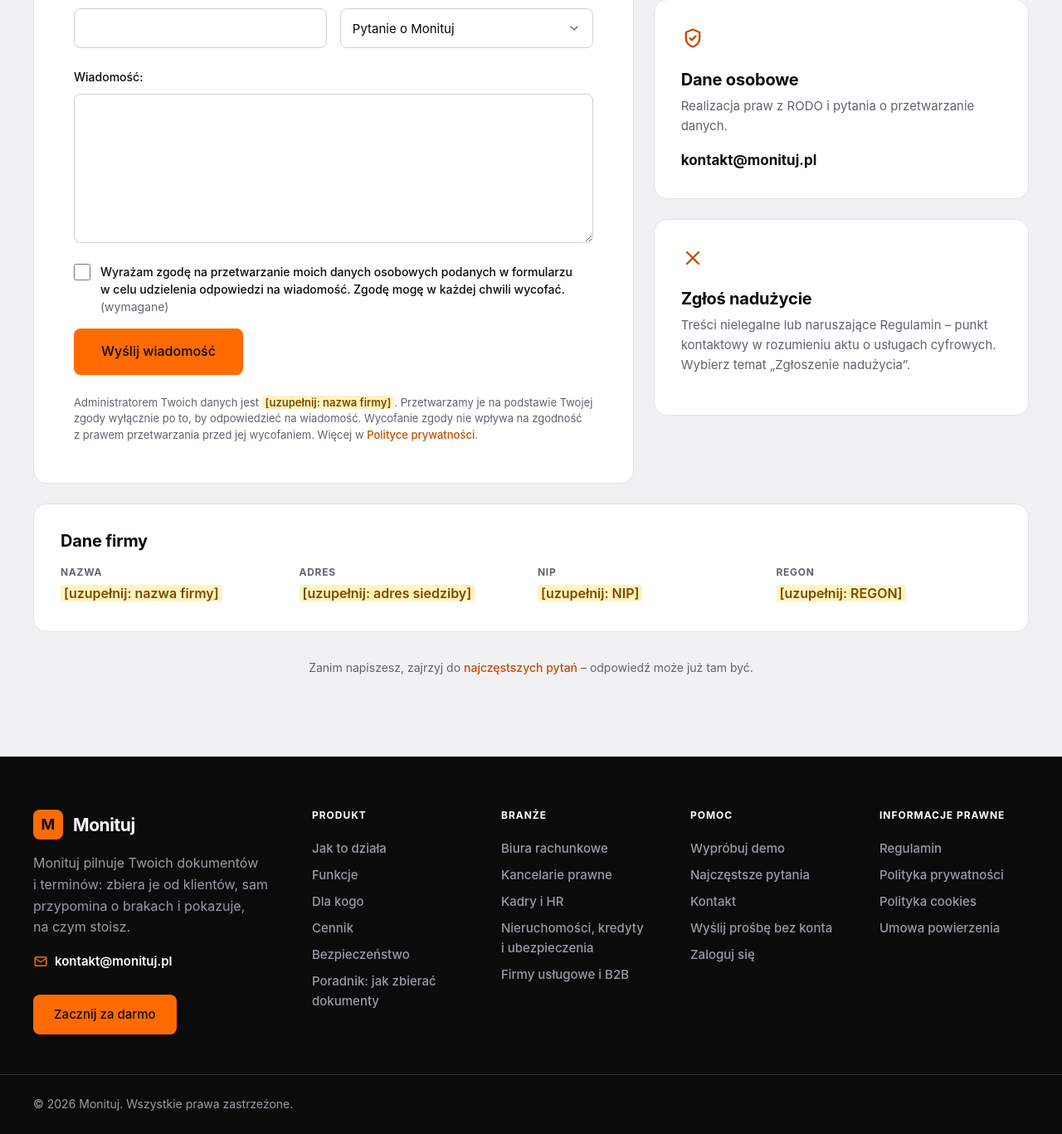
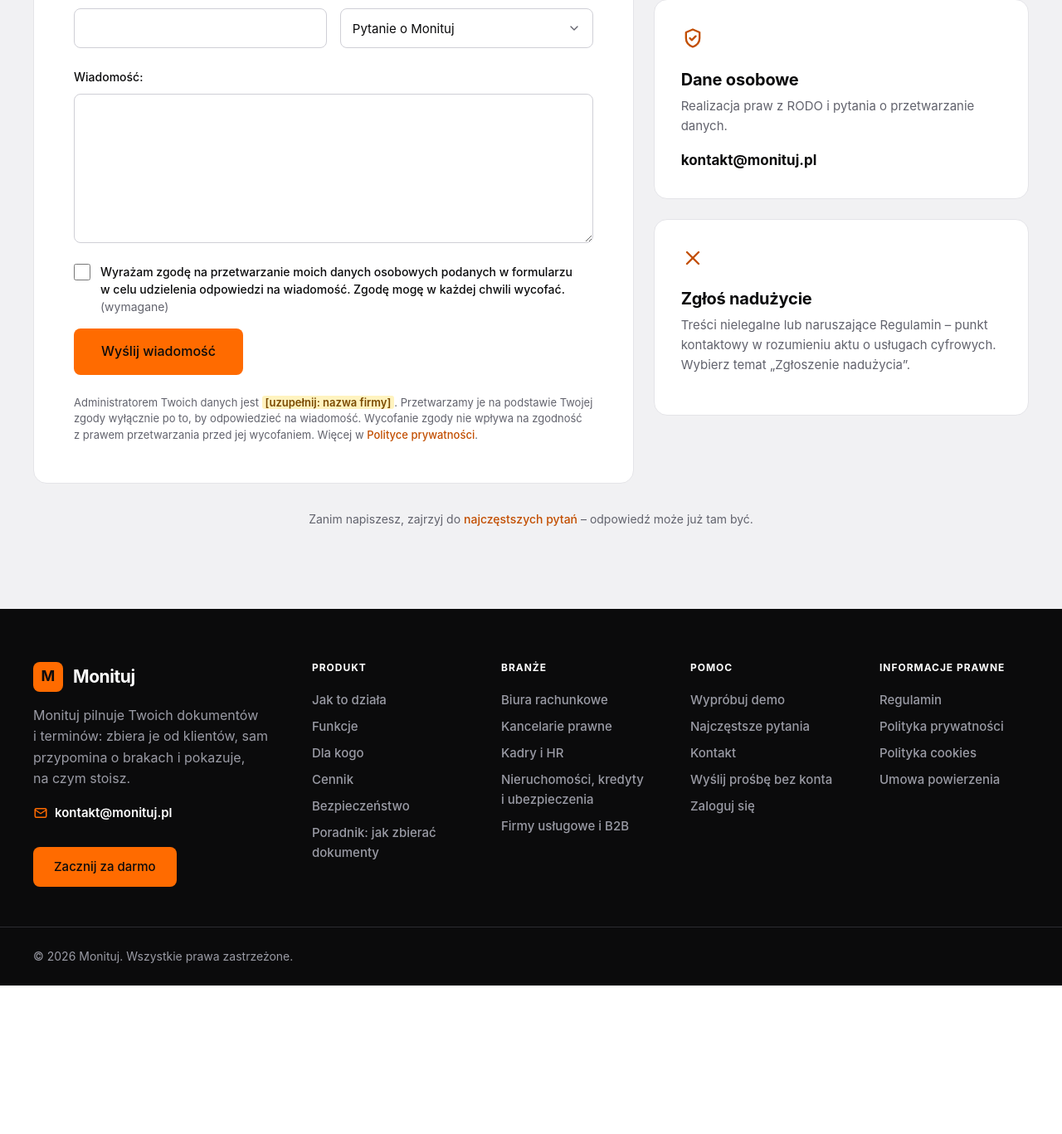
Before and after one commit to vladzakrevskyi/monituj.pl, a Django app: page /kontakt/ in a window 1280 px wide. Shown: the part 703-2070 px from the top of the page at 83% size. After the commit the page ends 1891 px from the top, so only its background shows below. Run offline with Django 5.2, Linux system fonts and the light colour scheme; parts of the project's set-up code (start-up, migrations or seed data) failed here and were passed over.

Commit message:
Contact page updated

```diff
--- a/templates/pages/contact.html
+++ b/templates/pages/contact.html
@@ -79,16 +79,6 @@
 </aside>
 </div>
 
-<div class="company-card">
-<h2>Dane firmy</h2>
-<dl>
-<div><dt>Nazwa</dt><dd>{{ legal.name }}</dd></div>
-<div><dt>Adres</dt><dd>{{ legal.address }}</dd></div>
-<div><dt>NIP</dt><dd>{{ legal.nip }}</dd></div>
-<div><dt>REGON</dt><dd>{{ legal.regon }}</dd></div>
-</dl>
-</div>
-
 <p class="pricing-note">Zanim napiszesz, zajrzyj do <a href="{% url 'pages:faq' %}">najczęstszych pytań</a> – odpowiedź może już tam być.</p>
 </div>
 </section>
```
